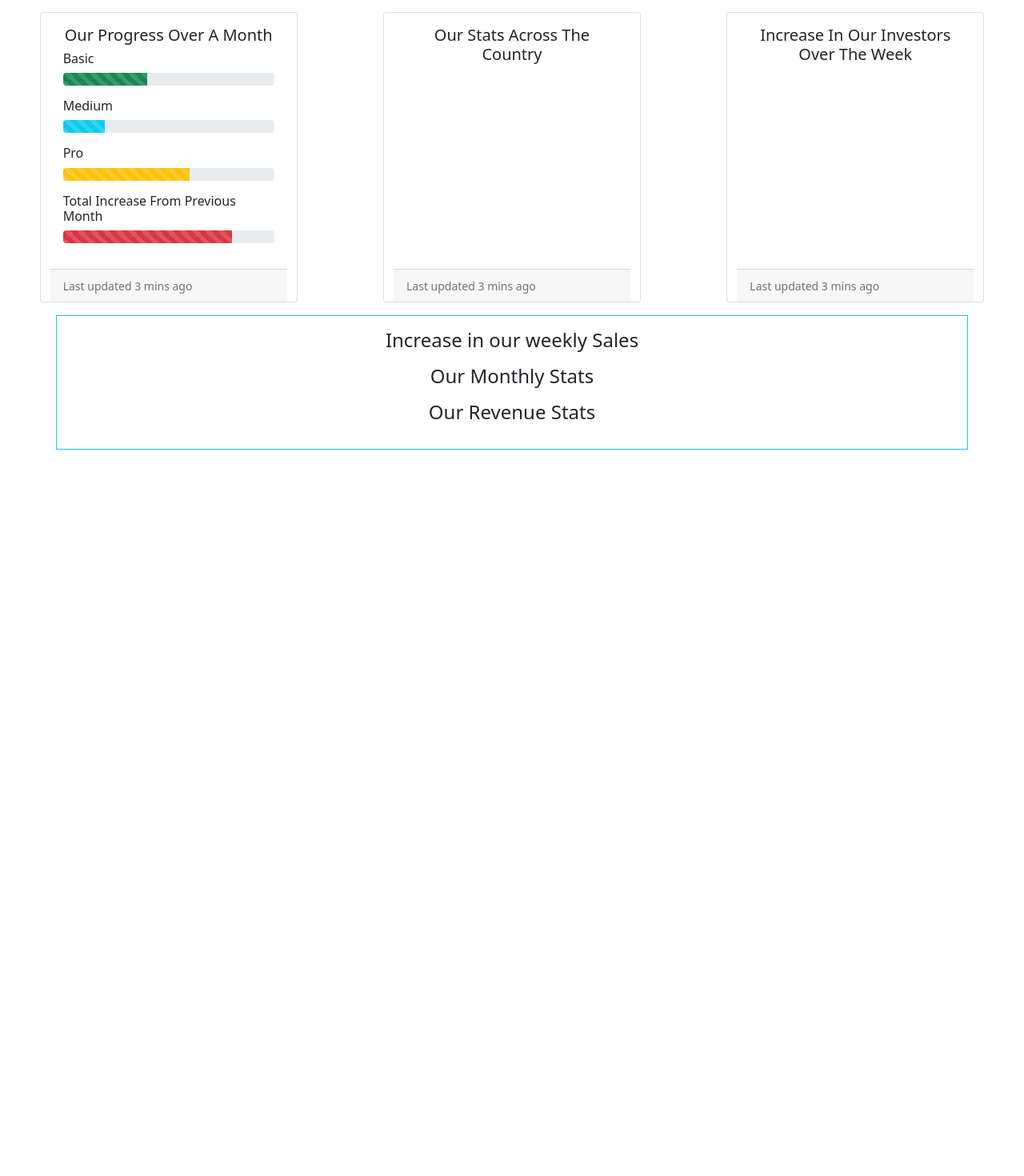
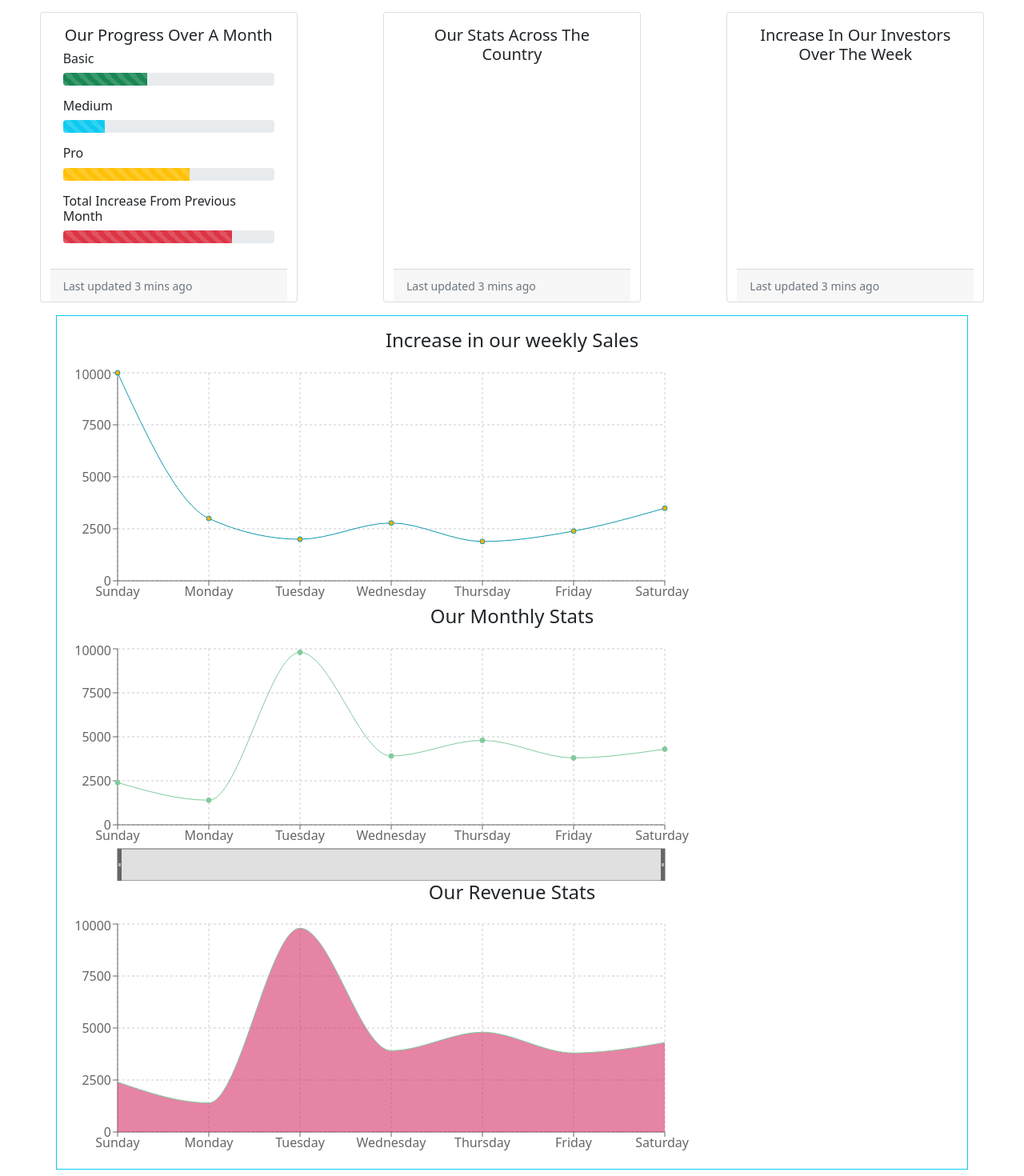
Before and after one commit to Sumit123bahgel/IMA-Frontend, a React (Create React App) app: page /dashboard in a window 1280 px wide. Shown: the part 103-1573 px from the top of the page at 80% size. Before the commit the page ends 800 px from the top, so only its background shows below. Built offline with nearby package versions, Linux system fonts and the light colour scheme.

Commit message:
Update Sales.js
Did implement graph. Didn't put the data into the data folder since you didn't answer the message. We will do that later.

```diff
--- a/src/components/Sales.js
+++ b/src/components/Sales.js
@@ -1,24 +1,146 @@
-import React from 'react'
+import React, { PureComponent } from 'react';
+import {
+    LineChart,
+    Line,
+    XAxis,
+    YAxis,
+    CartesianGrid,
+    Tooltip,
+    Legend,
+    Brush,
+    AreaChart,
+    Area,
+    ResponsiveContainer,
+  } from 'recharts';
 
 const Sales = () => {
+
+  const data = [
+        {
+          name: 'Sunday',
+          uv: 10000,
+          pv: 2400,
+          amt: 2400,
+        },
+        {
+          name: 'Monday',
+          uv: 3000,
+          pv: 1398,
+          amt: 2210,
+        },
+        {
+          name: 'Tuesday',
+          uv: 2000,
+          pv: 9800,
+          avg: 2290,
+        },
+        {
+          name: 'Wednesday',
+          uv: 2780,
+          pv: 3908,
+          avg: 2000,
+        },
+        {
+          name: 'Thursday',
+          uv: 1890,
+          pv: 4800,
+          avg: 2181,
+        },
+        {
+          name: 'Friday',
+          uv: 2390,
+          pv: 3800,
+          avg: 2500,
+        },
+        {
+          name: 'Saturday',
+          uv: 3490,
+          pv: 4300,
+          avg: 2100,
+        },
+      ];
+
   return (
     <div className='w-100 container border border-info p-3'>
       <h4 className='statement text-center mb-3'>Increase in our weekly Sales</h4>
 
-        {/* Graph to be implemented */}
+        {/* Weekly Graph implemented */}
+        <ResponsiveContainer width="70%" height={300} className="graph">
+          <LineChart
+            width={500}
+            height={200}
+            data={data}
+            syncId="anyId"
+            margin={{
+              top: 10,
+              right: 30,
+              left: 0,
+              bottom: 0,
+            }}
+          >
+            <CartesianGrid strokeDasharray="3 3" />
+            <XAxis dataKey="name" />
+            <YAxis />
+            <Tooltip />
+            <Line type="monotone" dataKey="uv" stroke="#1098ad" fill="#fab005" />
+          </LineChart>
+        </ResponsiveContainer>
+
 
         <h4 className='statement text-center mb-3'>Our Monthly Stats</h4>
 
-        {/* Graph to be implemented */}
+        {/* Monthly Graph implemented */}
+
+          <ResponsiveContainer width="70%" height={300} className="graph">
+          <LineChart
+            width={500}
+            height={200}
+            data={data}
+            syncId="anyId"
+            margin={{
+              top: 10,
+              right: 30,
+              left: 0,
+              bottom: 0,
+            }}
+          >
+            <CartesianGrid strokeDasharray="3 3" />
+            <XAxis dataKey="name" />
+            <YAxis />
+            <Tooltip />
+            <Line type="monotone" dataKey="pv" stroke="#82ca9d" fill="#82ca9d" />
+            <Brush />
+          </LineChart>
+        </ResponsiveContainer>
 
 
         <h4 className='statement text-center mb-3'>Our Revenue Stats</h4>
 
-        {/* Graph to be implemented */}
+        {/* Revenue Graph implemented */}
+         <ResponsiveContainer width="70%" height={300} className="graph">
+          <AreaChart
+            width={500}
+            height={200}
+            data={data}
+            syncId="anyId"
+            margin={{
+              top: 10,
+              right: 30,
+              left: 0,
+              bottom: 0,
+            }}
+          >
+            <CartesianGrid strokeDasharray="3 3" />
+            <XAxis dataKey="name" />
+            <YAxis />
+            <Tooltip />
+            <Area type="monotone" dataKey="pv" stroke="#82ca9d" fill="#d6336c" />
+          </AreaChart>
+        </ResponsiveContainer>
 
 
     </div>
   )
 }
 
-export default Sales
+export default Sales;
```
